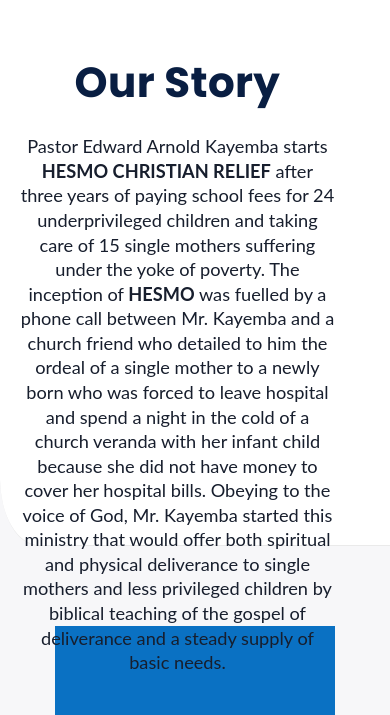
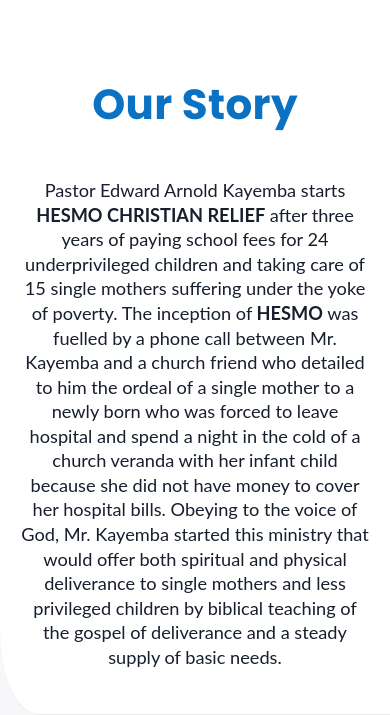
Before and after one commit to kemigabocatherine/HESMO, a website: page index.html in a window 390 px wide. Shown: the part 129-844 px from the top of the page. Drawn offline with nearby package versions, Linux system fonts and the light colour scheme.

Commit message:
Add our story changes

```diff
--- a/css/style.css
+++ b/css/style.css
@@ -53,7 +53,6 @@
 }
 
 .paragraph {
-  width: 90%;
   height: 70%;
   font-family: lato, sans-serif;
 }
@@ -101,9 +100,8 @@
   font-family: Poppins, sans-serif;
   font-size: 300%;
   font-weight: 700;
-  line-height: 110%;
   letter-spacing: 0.37px;
-  color: #091e42;
+  color: #0a71c3;
 }
 
 h3 {
@@ -436,10 +434,6 @@
 }
 
 @media screen and (max-width: 768px) {
-  header {
-    height: 80%;
-  }
-
   .involved-img {
     width: 100%;
     height: auto;
--- a/index.html
+++ b/index.html
@@ -155,14 +155,14 @@
    <!-- end contact -->
    <!--  footer -->
    <footer>
-      <div class="text-center">
+      <!-- <div class="text-center">
          <ul class="social_icon ">
             <li><a href="Javascript:void(0)"><i class="fa fa-facebook" aria-hidden="true"></i></a></li>
             <li><a href="Javascript:void(0)"><i class="fa fa-twitter" aria-hidden="true"></i></a></li>
             <li><a href="Javascript:void(0)"><i class="fa fa-linkedin" aria-hidden="true"></i></a></li>
             <li><a href="Javascript:void(0)"><i class="fa fa-instagram" aria-hidden="true"></i></a></li>
          </ul>
-      </div>
+      </div> -->
    </footer>
 </body>
 
```
